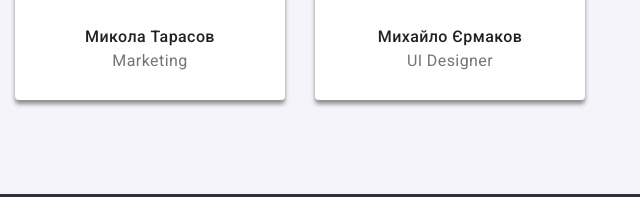
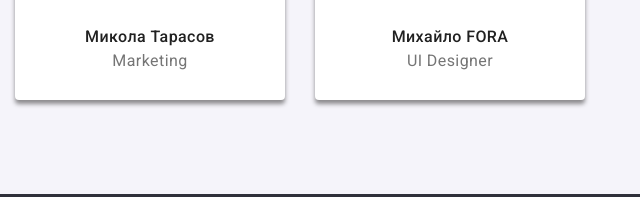
Before and after one commit to Pablo-techant/goit-markup-hw-03, a plain HTML site: page index.html in a window 1280 px wide. Shown: the part 1895-2092 px from the top of the page, 640-1280 px from the left. Drawn offline with nearby package versions, Linux system fonts and the light colour scheme; a web font is replaced by a local one.

Commit message:
Update index.html
New

```diff
--- a/index.html
+++ b/index.html
@@ -104,7 +104,7 @@
         <li class="team-part"><img src="./img/img1/img7.jpg" alt="UI Designer" width="270";
           height="260";>
           <div class="team-wrapper">
-            <h3 class="team-name">Михайло Єрмаков</h3>
+            <h3 class="team-name">Михайло FORA</h3>
             <p class="team-position">UI Designer</p>
           </div>
         </li>
```
